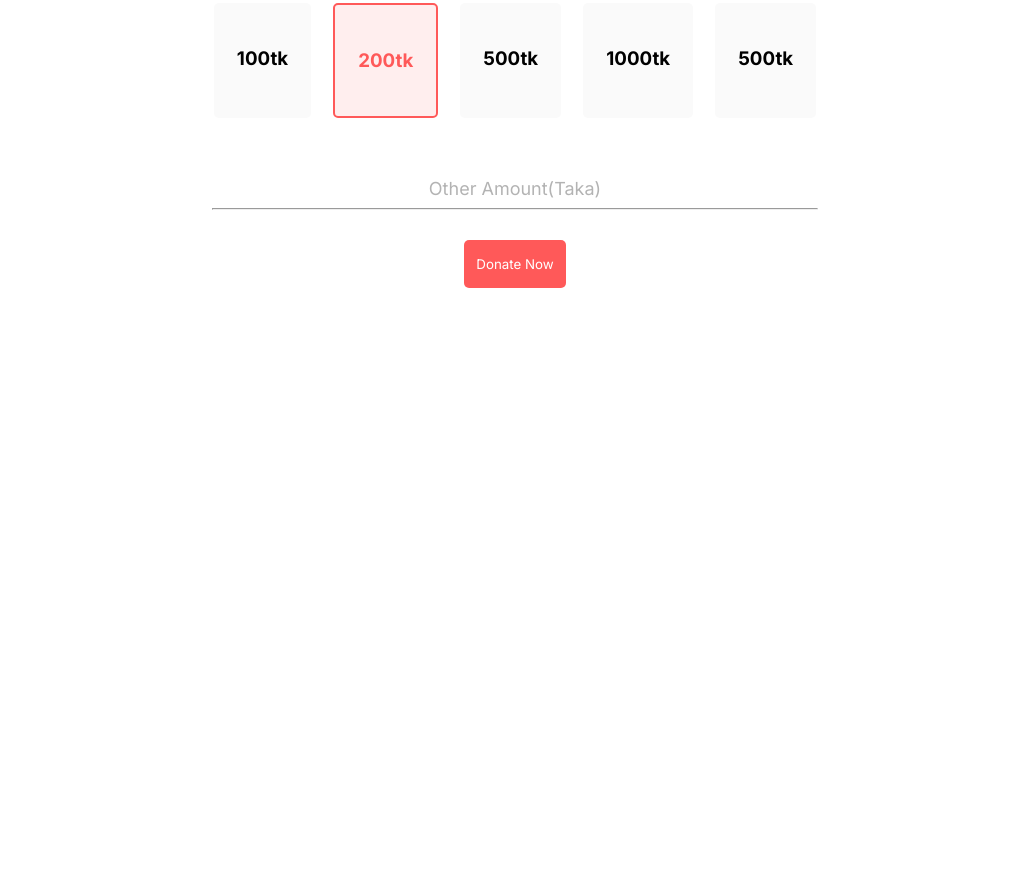
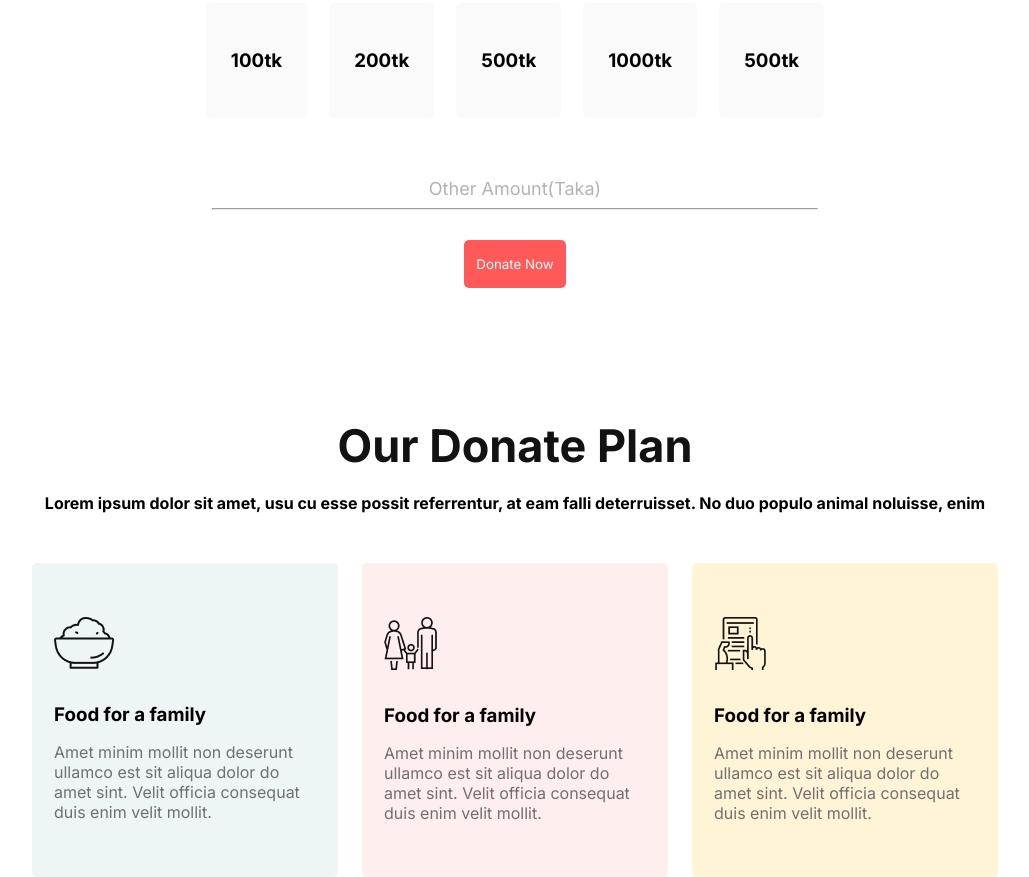
Before and after one commit to emon1995/donate-today, a plain HTML site: page index.html in a window 1280 px wide. Shown: the part 1021-1898 px from the top of the page, without its empty margins (125-1154 px from the left). Before the commit the page ends 1439 px from the top, so only its background shows below. Drawn offline with Linux system fonts and the light colour scheme.

Commit message:
Plan section complete

```diff
--- a/index.html
+++ b/index.html
@@ -31,11 +31,11 @@
           falli deterruisset. No duo populo animal noluisse, enim
         </h4>
         <div class="donate-taka">
-          <h3 class="donate-taka-item">100tk</h3>
+          <h3 class="donate-taka-item item">100tk</h3>
           <h3 class="donate-taka-item item">200tk</h3>
-          <h3 class="donate-taka-item">500tk</h3>
-          <h3 class="donate-taka-item">1000tk</h3>
-          <h3 class="donate-taka-item">500tk</h3>
+          <h3 class="donate-taka-item item">500tk</h3>
+          <h3 class="donate-taka-item item">1000tk</h3>
+          <h3 class="donate-taka-item item">500tk</h3>
         </div>
         <p class="donate-amount">Other Amount(Taka)</p>
         <hr />
@@ -43,6 +43,40 @@
           <button class="btn-primary">Donate Now</button>
         </a>
       </section>
+      <!-- Plan section -->
+      <section class="plan">
+        <h2 class="plan-title section-title">Our Donate Plan</h2>
+        <h4 class="plan-subtitle">
+          Lorem ipsum dolor sit amet, usu cu esse possit referrentur, at eam
+          falli deterruisset. No duo populo animal noluisse, enim
+        </h4>
+        <div class="plan-section">
+          <div class="plan-item item1">
+            <img src="./icons/food.png" alt="food" />
+            <h3 class="plan-item-title">Food for a family</h3>
+            <p class="plan-item-subtitle">
+              Amet minim mollit non deserunt ullamco est sit aliqua dolor do
+              amet sint. Velit officia consequat duis enim velit mollit.
+            </p>
+          </div>
+          <div class="plan-item item2">
+            <img src="./icons/shelter.png" alt="food" />
+            <h3 class="plan-item-title">Food for a family</h3>
+            <p class="plan-item-subtitle">
+              Amet minim mollit non deserunt ullamco est sit aliqua dolor do
+              amet sint. Velit officia consequat duis enim velit mollit.
+            </p>
+          </div>
+          <div class="plan-item item3">
+            <img src="./icons/Frame-1.png" alt="food" />
+            <h3 class="plan-item-title">Food for a family</h3>
+            <p class="plan-item-subtitle">
+              Amet minim mollit non deserunt ullamco est sit aliqua dolor do
+              amet sint. Velit officia consequat duis enim velit mollit.
+            </p>
+          </div>
+        </div>
+      </section>
     </main>
   </body>
 </html>
--- a/styles/donate.css
+++ b/styles/donate.css
@@ -83,6 +83,10 @@
 }
 
 .donate .item {
+  border: 2px solid #fafafa;
+}
+
+.donate .item:hover {
   color: #ff5959;
   background: #ffeeee;
   border: 2px solid #ff5959;
@@ -98,3 +102,51 @@
 .donate hr {
   margin-bottom: 30px;
 }
+
+/* Plan styles */
+.plan {
+}
+
+.plan-title {
+  margin-bottom: 20px;
+}
+
+.plan-subtitle {
+  text-align: center;
+  margin-bottom: 50px;
+}
+
+.plan-section {
+  display: flex;
+  justify-content: space-around;
+  gap: 24px;
+  margin: 0 157px;
+}
+
+.plan-item {
+  padding: 54px 22px;
+}
+
+.plan-section .item1 {
+  background: rgba(79, 157, 166, 0.1);
+  border-radius: 5px;
+}
+
+.plan-section .item2 {
+  background: rgba(255, 89, 89, 0.1);
+  border-radius: 5px;
+}
+
+.plan-section .item3 {
+  background: #fff4d6;
+  border-radius: 5px;
+}
+
+.plan-item-title {
+  margin-top: 30px;
+  margin-bottom: 16px;
+}
+
+.plan-item-subtitle {
+  color: #707070;
+}
```
